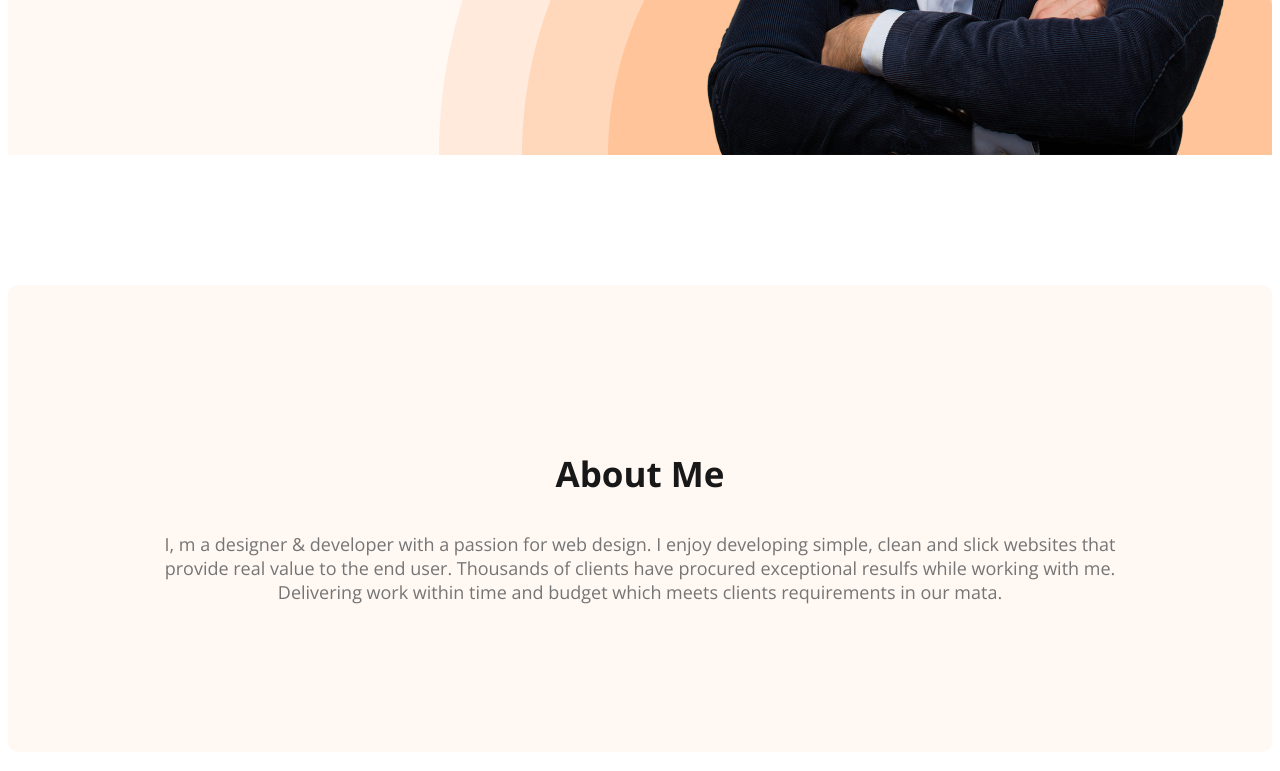
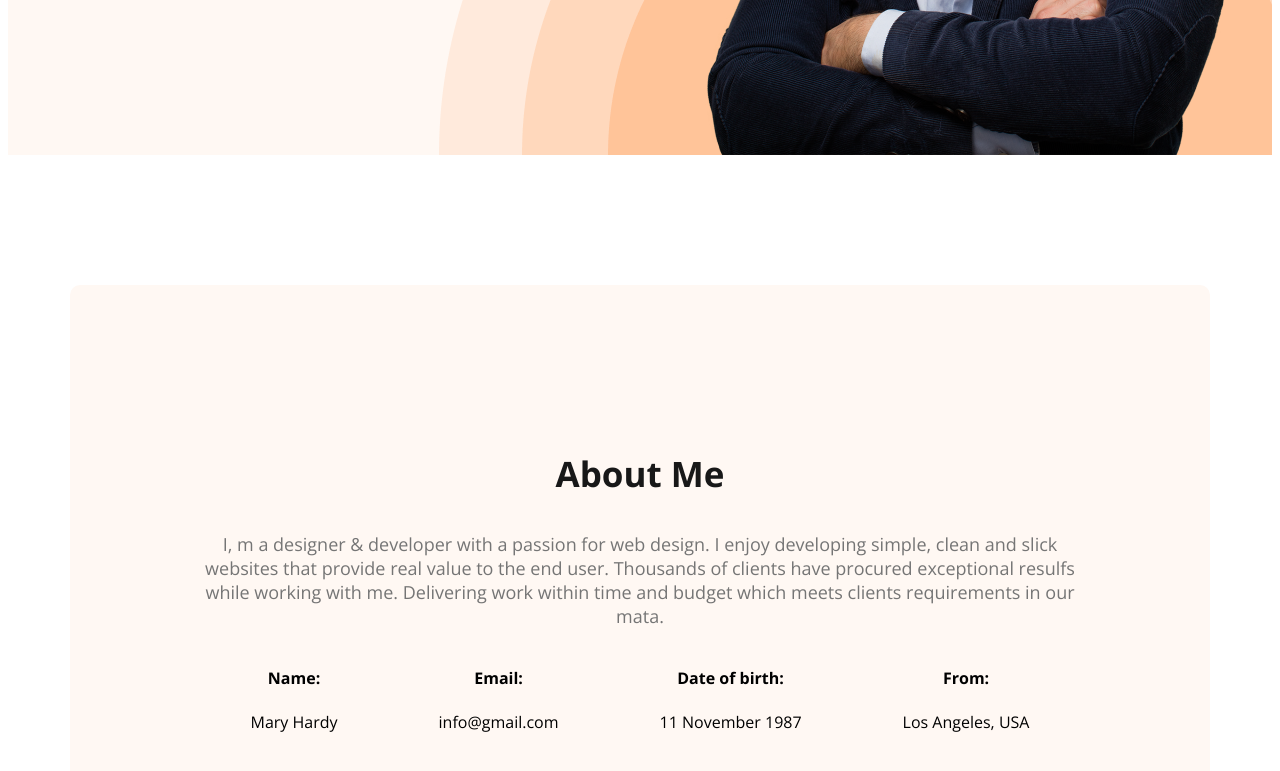
Before and after one commit to golamrabbanyshikder/my-portfolio, a plain HTML site: page index.html in a window 1280 px wide. Shown: the part 710-1481 px from the top of the page. Drawn offline with nearby package versions, Linux system fonts and the light colour scheme.

Commit message:
about info add

```diff
--- a/index.html
+++ b/index.html
@@ -41,6 +41,28 @@
                     slick websites that provide real value to the end user. Thousands of clients have procured
                     exceptional resulfs while working with me. Delivering work within time and budget which meets
                     clients requirements in our mata.
+                </p>
+
+                <div class="about-info-container">
+                    <about-info>
+                        <h4 class="info-title">Name: </h4>
+                        <p class="info-description">Mary Hardy</p>
+                    </about-info>
+                    <about-info>
+                        <h4 class="info-title">Email: </h4>
+                        <p class="info-description">info@gmail.com</p>
+                    </about-info>
+                    <about-info>
+                        <h4 class="info-title">Date of birth:</h4>
+                        <p class="info-description">11 November 1987</p>
+                    </about-info>
+                    <about-info>
+                        <h4 class="info-title">From:</h4>
+                        <p class="info-description"> Los Angeles, USA</p>
+                    </about-info>
+
+                </div>
+
             </section>
     </main>
     <footer>
--- a/styles/portfolio.css
+++ b/styles/portfolio.css
@@ -94,6 +94,10 @@ margin-bottom: 0px;
     margin-top: 0px;
 }
 
+main{
+    max-width: 1140px;
+    margin: 0px auto;
+}
 
 .about{
     padding: 130px;
@@ -117,3 +121,10 @@ text-align: center;
 color: #757575;
 
 }
+.about-info-container{
+    display: flex;
+    justify-content: space-around;
+}
+.info-title{
+    text-align: center;
+}
```
